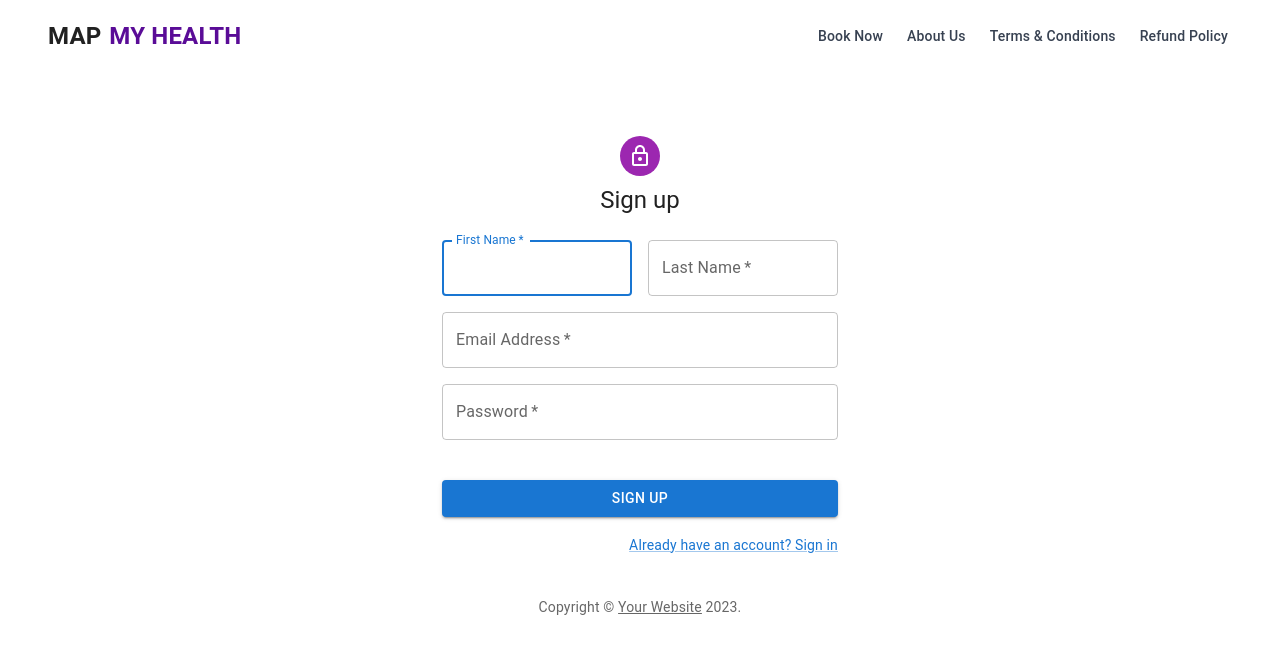
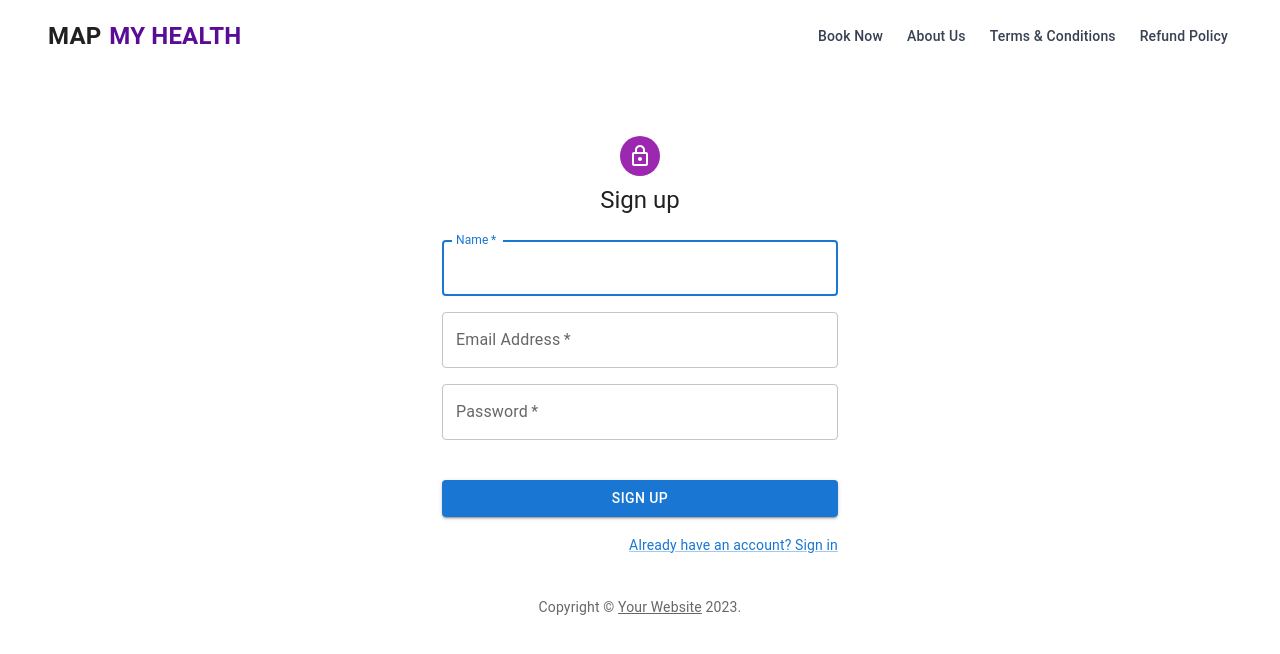
Before and after one commit to siddhartha-star-dev/gfg-hackathon, a React (Create React App) app: page /signup in a window 1280 px wide. Shown: the top 654 px of the page. Built offline with nearby package versions, Linux system fonts and the light colour scheme.

Commit message:
kuch ni kiya

```diff
--- a/package.json
+++ b/package.json
@@ -13,12 +13,14 @@
     "@testing-library/jest-dom": "^5.16.5",
     "@testing-library/react": "^13.4.0",
     "@testing-library/user-event": "^13.5.0",
+    "axios": "^1.3.4",
     "dayjs": "^1.11.7",
     "pure-react-carousel": "^1.30.1",
     "react": "^18.2.0",
     "react-dom": "^18.2.0",
     "react-router-dom": "^6.9.0",
     "react-scripts": "5.0.1",
+    "react-toastify": "^9.1.2",
     "styled-components": "^5.3.9",
     "typed.js": "^2.0.132",
     "web-vitals": "^2.1.4"
--- a/src/routes/signup.jsx
+++ b/src/routes/signup.jsx
@@ -1,28 +1,36 @@
-import * as React from 'react';
-import Avatar from '@mui/material/Avatar';
-import Button from '@mui/material/Button';
-import CssBaseline from '@mui/material/CssBaseline';
-import TextField from '@mui/material/TextField';
-import FormControlLabel from '@mui/material/FormControlLabel';
-import Checkbox from '@mui/material/Checkbox';
-import Link from '@mui/material/Link';
-import Grid from '@mui/material/Grid';
-import Box from '@mui/material/Box';
-import LockOutlinedIcon from '@mui/icons-material/LockOutlined';
-import Typography from '@mui/material/Typography';
-import Container from '@mui/material/Container';
-import { createTheme, ThemeProvider } from '@mui/material/styles';
-import { useState } from 'react';
+import * as React from "react";
+import Avatar from "@mui/material/Avatar";
+import Button from "@mui/material/Button";
+import CssBaseline from "@mui/material/CssBaseline";
+import TextField from "@mui/material/TextField";
+import FormControlLabel from "@mui/material/FormControlLabel";
+import Checkbox from "@mui/material/Checkbox";
+import Link from "@mui/material/Link";
+import Grid from "@mui/material/Grid";
+import Box from "@mui/material/Box";
+import LockOutlinedIcon from "@mui/icons-material/LockOutlined";
+import Typography from "@mui/material/Typography";
+import Container from "@mui/material/Container";
+import { createTheme, ThemeProvider } from "@mui/material/styles";
+import { useState } from "react";
+import axios from "axios";
+import { ToastContainer, toast } from "react-toastify";
+import "react-toastify/dist/ReactToastify.css";
 
 function Copyright(props) {
   return (
-    <Typography variant="body2" color="text.secondary" align="center" {...props}>
-      {'Copyright © '}
+    <Typography
+      variant="body2"
+      color="text.secondary"
+      align="center"
+      {...props}
+    >
+      {"Copyright © "}
       <Link color="inherit" href="https://mui.com/">
         Your Website
-      </Link>{' '}
+      </Link>{" "}
       {new Date().getFullYear()}
-      {'.'}
+      {"."}
     </Typography>
   );
 }
@@ -30,63 +38,78 @@ function Copyright(props) {
 const theme = createTheme();
 
 export default function SignUp() {
+  // const [message, setMessage] = useState("");
+  // const notify = (message) => {
+  //   toast(message);
+  // };
+  const BACKEND_URL = "http://localhost:8000/register";
   const [data, setData] = useState({
-        email:"",
-        password:"",
-        firstName:"",
-        lastName:""
-    })
+    email: "",
+    password: "",
+    name: "",
+  });
 
-    const handleChange = (e)=>{
-        const {name, value} = e.target;
-        setData({...data, [name]:value});
+  const handleChange = (e) => {
+    const { name, value } = e.target;
+    setData({ ...data, [name]: value });
+  };
+  const handleSubmit = async (event) => {
+    try {
+      event.preventDefault();
+      // const data = new FormData(event.currentTarget);
+      // console.log({
+      //   email: data.get("email"),
+      //   password: data.get("password"),
+      // });
+      const res = await axios.post(BACKEND_URL, data);
+      toast.success(res.data.message);
+    } catch (error) {
+      toast.error(error.response.data.message);
     }
-  const handleSubmit = (event) => {
-    event.preventDefault();
-    const data = new FormData(event.currentTarget);
-    console.log({
-      email: data.get('email'),
-      password: data.get('password'),
-    });
   };
 
   return (
-    <div className='mt-32'>
+    <div className="mt-32">
+      <ToastContainer style={{ color: "red" }} />
       <ThemeProvider theme={theme}>
         <Container component="main" maxWidth="xs">
           <CssBaseline />
           <Box
             sx={{
               marginTop: 8,
-            display: 'flex',
-            flexDirection: 'column',
-            alignItems: 'center',
+              display: "flex",
+              flexDirection: "column",
+              alignItems: "center",
             }}
           >
-          <Avatar sx={{ m: 1, bgcolor: 'secondary.main' }}>
+            <Avatar sx={{ m: 1, bgcolor: "secondary.main" }}>
               <LockOutlinedIcon />
             </Avatar>
             <Typography component="h1" variant="h5">
               Sign up
             </Typography>
-          <Box component="form" noValidate onSubmit={handleSubmit} sx={{ mt: 3 }}>
+            <Box
+              component="form"
+              noValidate
+              onSubmit={handleSubmit}
+              sx={{ mt: 3 }}
+            >
               <Grid container spacing={2}>
-              <Grid item xs={12} sm={6}>
+                <Grid item xs={12}>
                   <TextField
                     autoComplete="given-name"
-                  name="firstName"
+                    name="name"
                     required
                     fullWidth
-                  id="firstName"
-                  label="First Name"
+                    id="name"
+                    label="Name"
                     autoFocus
-                  onChange={(e)=>{
-                    handleChange(e)
+                    onChange={(e) => {
+                      handleChange(e);
                     }}
-
                   />
                 </Grid>
-              <Grid item xs={12} sm={6}>
+                {/* <Grid item xs={12} sm={6}>
                 <TextField
                   required
                   fullWidth
@@ -99,7 +122,7 @@ export default function SignUp() {
                   }}
 
                 />
-              </Grid>
+              </Grid> */}
                 <Grid item xs={12}>
                   <TextField
                     required
@@ -108,10 +131,9 @@ export default function SignUp() {
                     label="Email Address"
                     name="email"
                     autoComplete="email"
-                  onChange={(e)=>{
-                    handleChange(e)
+                    onChange={(e) => {
+                      handleChange(e);
                     }}
-
                   />
                 </Grid>
                 <Grid item xs={12}>
@@ -123,13 +145,11 @@ export default function SignUp() {
                     type="password"
                     id="password"
                     autoComplete="new-password"
-                  onChange={(e)=>{
-                    handleChange(e)
+                    onChange={(e) => {
+                      handleChange(e);
                     }}
-
                   />
                 </Grid>
-
               </Grid>
               <Button
                 type="submit"
```
Also changed, not shown: 1 other file (tests, documents, lock files or other folders). Lines whose indentation alone changed are shown as unchanged.
